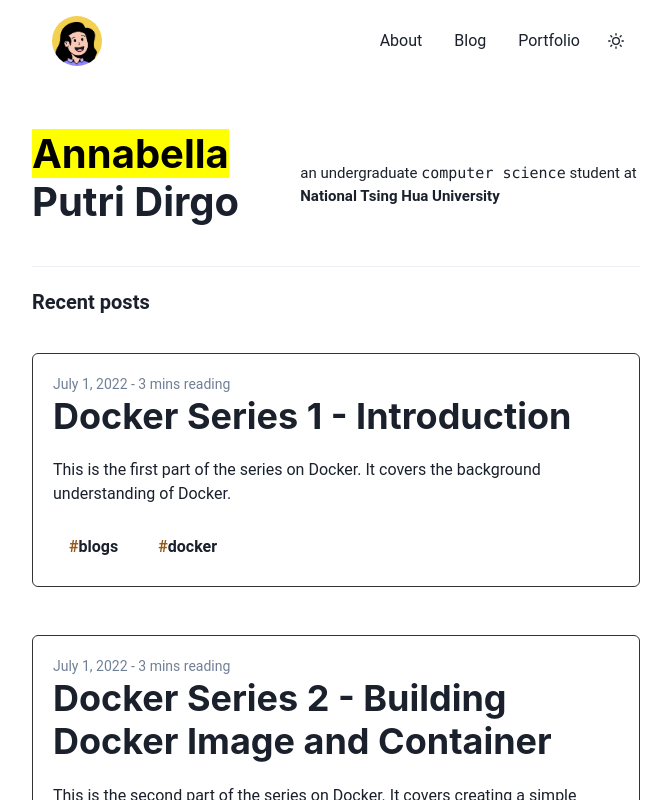
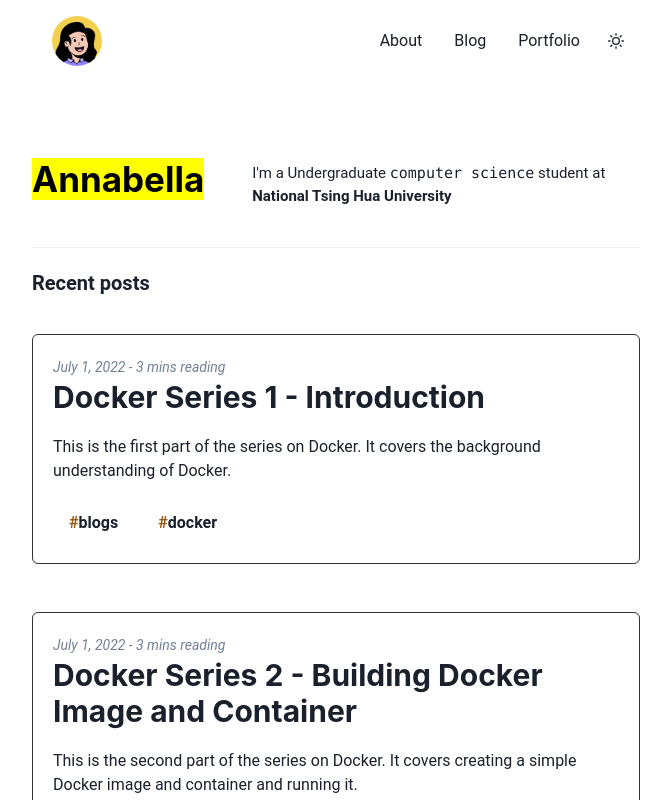
Before and after one commit to bellapd/bellapd-v1, a Next.js app: page / in a window 1280 px wide. Shown: the top 800 px of the page, without its empty margins (304-975 px from the left). Built offline with nearby package versions, Linux system fonts and the light colour scheme; a small style sheet from the web is missing.

Commit message:
style: change website style

```diff
--- a/components/Posts.tsx
+++ b/components/Posts.tsx
@@ -32,12 +32,12 @@ export default function Posts({
               transition: "all 0.3s ease-in-out",
             }}
           >
-            <Text fontSize="sm" color="gray.500">
+            <Text fontSize="sm" as="i" color="gray.500">
               {post.frontMatter.date} - {post.frontMatter.readingTime} reading
             </Text>
             <NextLink href={"/" + type + "/" + post.slug} passHref>
               <LinkOverlay>
-                <Heading as="h1">{post.frontMatter.title}</Heading>
+                <Heading fontSize={"3xl"}>{post.frontMatter.title}</Heading>
               </LinkOverlay>
             </NextLink>
             <Text as="p" my={5}>
--- a/pages/index.tsx
+++ b/pages/index.tsx
@@ -12,11 +12,11 @@ export default function Home({ posts }: { posts: IPost[] }): JSX.Element {
   return (
     <Layout>
       <HStack align={"left"} mb={10}>
-        <Heading fontSize="40px" mt={-8}>
-          <mark>Annabella</mark> Putri Dirgo
+        <Heading fontSize="35px" mt={-1} mr={10}>
+          <mark>Annabella</mark>
         </Heading>
         <Text fontSize="15px">
-          an undergraduate <kbd>computer science</kbd> student at{" "}
+          I'm a Undergraduate <kbd>computer science</kbd> student at{" "}
           <strong>National Tsing Hua University</strong>
         </Text>
       </HStack>
```
Also changed, not shown: pages/portfolio.tsx (+4 -4 lines).
